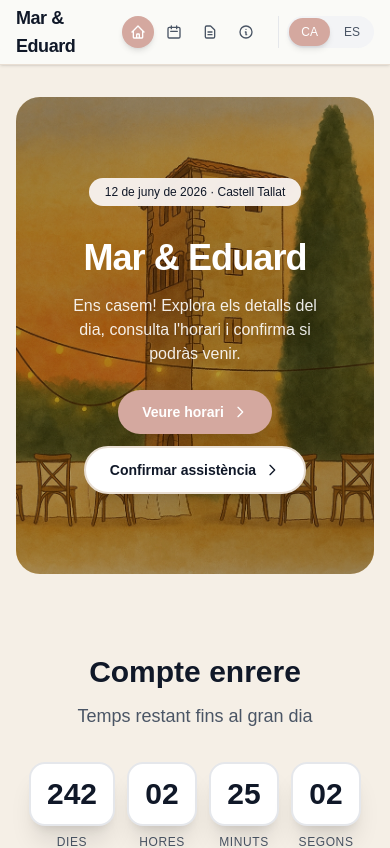
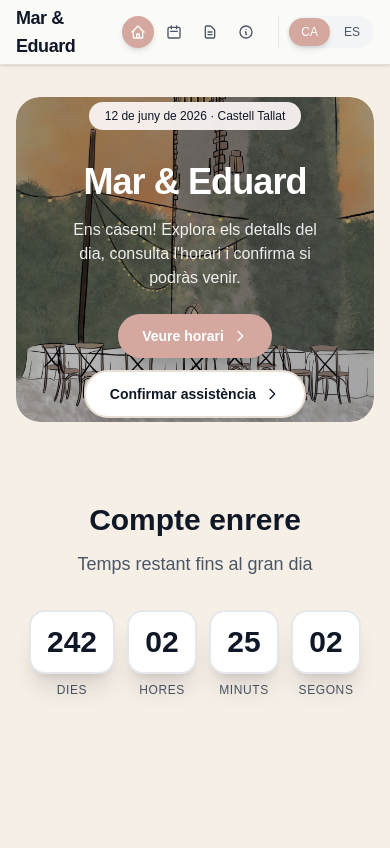
Before and after one commit to albertescote/casament-eduard-i-mar, a Next.js app: page /ca in a window 390 px wide. Shown: the top 848 px of the page. Built offline with nearby package versions, Linux system fonts and the light colour scheme.

Commit message:
feat: update wedding invitation image and enhance layout; improve responsiveness and styling of hero section

```diff
--- a/src/app/[locale]/page.tsx
+++ b/src/app/[locale]/page.tsx
@@ -76,17 +76,20 @@ export default function Home({
         className="relative w-full overflow-hidden rounded-3xl"
       >
         {/* Background Image with Overlay */}
-        <div className="relative w-full aspect-[3/4] sm:aspect-[4/3] md:aspect-[16/9]">
+        <div className="relative w-full max-w-5xl mx-auto">
+          <div className="relative w-full rounded-3xl overflow-hidden">
             <Image
-            src="/designs/invitation-colorful.jpg"
+              src="/designs/invitation-cut.jpeg"
               alt="Wedding"
-            fill
-            sizes="100vw"
-            className="object-cover"
+              width={1920}
+              height={1080}
+              sizes="(min-width: 1024px) 80vw, 100vw"
+              className="w-full h-auto rounded-3xl"
               priority
             />
             <div className="absolute inset-0 bg-gradient-to-br from-gray-900/10 via-transparent to-gray-900/10" />
             <div className="absolute inset-0 bg-black/30" />
+          </div>
         </div>
 
         {/* Hero Content */}
--- a/src/app/[locale]/wedding/page.tsx
+++ b/src/app/[locale]/wedding/page.tsx
@@ -67,9 +67,9 @@ export default function WeddingPage({
           transition={{ duration: 0.8 }}
           className="w-full px-4 sm:px-6"
         >
-          <div className="relative w-full mx-auto max-w-3xl overflow-hidden rounded-3xl shadow-2xl">
+          <div className="relative w-full mx-auto max-w-3xl overflow-hidden">
             <Image
-              src="/designs/schedule.png"
+              src="/designs/schedule-no-bg.png"
               alt={t.wedding.scheduleTitle}
               width={1000}
               height={1414}
```
Also changed, not shown: public/designs/invitation-cut.jpeg (added), public/designs/schedule-no-bg.png (added). Lines whose indentation alone changed are shown as unchanged.
